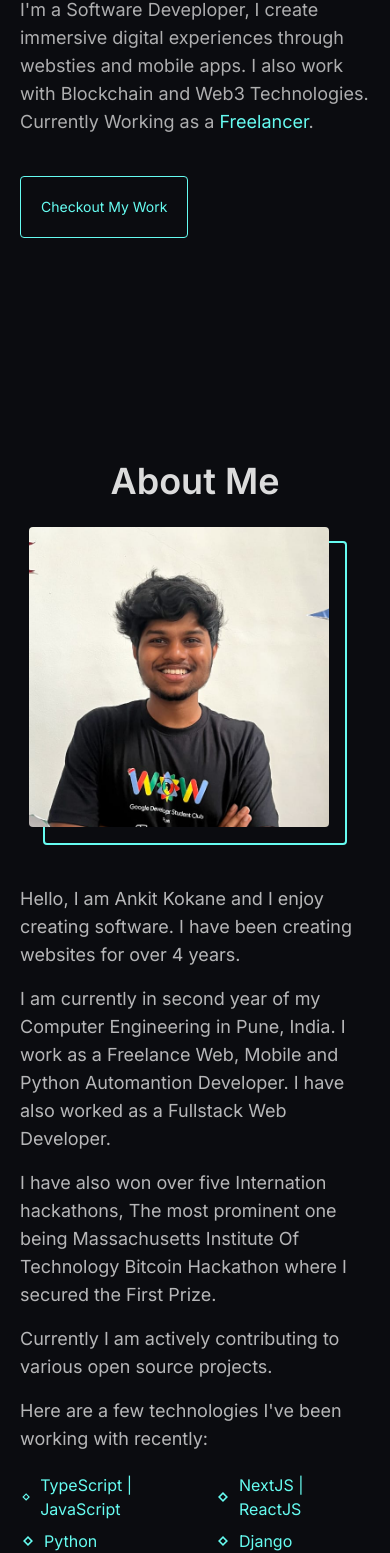
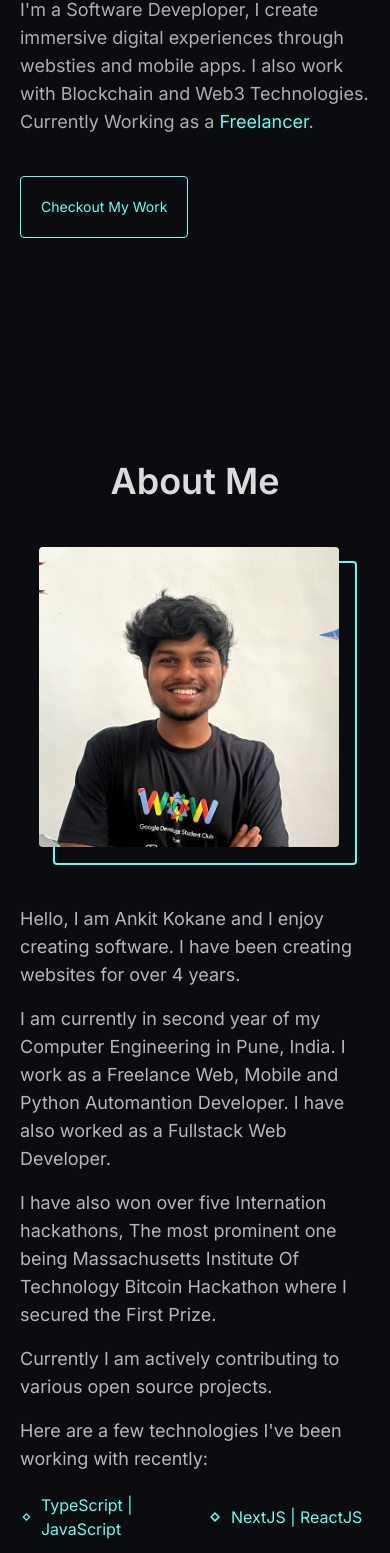
Before and after one commit to thedudeontitan/thedudeontitan.github.io.new, a Next.js app: page / in a window 390 px wide. Shown: the part 423-1976 px from the top of the page. Built offline with nearby package versions, Linux system fonts and the light colour scheme.

Commit message:
fixed overflowing content on mobile

```diff
--- a/app/(components)/About.tsx
+++ b/app/(components)/About.tsx
@@ -25,7 +25,7 @@ export default function About() {
             <div className="border-t hidden lg:flex w-80 border-[#353D47]" />
           </div>
         </Reveal>
-        <div className="flex flex-col-reverse lg:flex-row lg:justify-between items-center w-full lg:gap-x-20">
+        <div className="flex flex-col-reverse lg:flex-row lg:justify-between items-center lg:w-full lg:gap-x-20">
           <div className="my-auto mx-5 lg:mx-0 lg:w-2/3 mt-10 lg:mt-0">
             <div className="flex flex-col gap-y-4 text-lg opacity-70">
               <Reveal side="left">
@@ -63,7 +63,7 @@ export default function About() {
               </Reveal>
             </div>
             <Reveal side="left">
-              <div className="grid grid-cols-2 gap-y-2 gap-x-10 text-base mt-5">
+              <div className="grid grid-cols-2 gap-y-2 gap-x-6 text-base mt-5">
                 <span className="text-[#66FCF1] flex flex-row items-center gap-2">
                   <VscDebugBreakpointLogUnverified />
                   TypeScript | JavaScript
@@ -101,7 +101,7 @@ export default function About() {
           </div>
           <Reveal side="right">
             <div
-              className={` border-2 border-[#66FCF1] rounded h-fit w-fit my-auto transition-all ${
+              className={`ml-5 mt-5 border-2 border-[#66FCF1] rounded h-fit w-fit lg:my-auto transition-all ${
                 isHovered ? "translate-x-1 translate-y-1" : ""
               }`}
             >
--- a/app/framer-motion/Reveal.tsx
+++ b/app/framer-motion/Reveal.tsx
@@ -11,6 +11,7 @@ interface Props {
 export const Reveal = ({ children, width = "fit-content", side }: Props) => {
   const ref = useRef(null);
   const isInView = useInView(ref, { once: true });
+  const isMobile = window.innerWidth <= 768;
 
   const mainControls = useAnimation();
 
@@ -22,7 +23,7 @@ export const Reveal = ({ children, width = "fit-content", side }: Props) => {
 
   if (side === "up") {
     return (
-      <div ref={ref} style={{ position: "relative", width }}>
+      <div ref={ref} style={{ position: "relative", width, overflow: isMobile ? 'hidden' : 'visible' }}>
         <motion.div
           variants={{
             hidden: { opacity: 0, y: 75 },
@@ -40,7 +41,7 @@ export const Reveal = ({ children, width = "fit-content", side }: Props) => {
 
   if (side === "left") {
     return (
-      <div ref={ref} style={{ position: "relative", width }}>
+      <div ref={ref} style={{ position: "relative", width, overflow: isMobile ? 'hidden' : 'visible' }}>
         <motion.div
           variants={{
             hidden: { opacity: 0, x: -75 },
@@ -58,7 +59,7 @@ export const Reveal = ({ children, width = "fit-content", side }: Props) => {
 
   if (side === "right") {
     return (
-      <div ref={ref} style={{ position: "relative", width }}>
+      <div ref={ref} style={{ position: "relative", width, overflow: isMobile ? 'hidden' : 'visible' }}>
         <motion.div
           variants={{
             hidden: { opacity: 0, x: 75 },
--- a/app/loading.tsx
+++ b/app/loading.tsx
@@ -8,7 +8,7 @@ function Loading({ children }:any) {
   useEffect(() => {
     const timer = setTimeout(() => {
       setIsLoading(false);
-    }, 3000);
+    }, 3);
 
     return () => clearTimeout(timer);
   }, []);
```
Also changed, not shown: app/(components)/Projects.tsx (+1 -1 lines).
